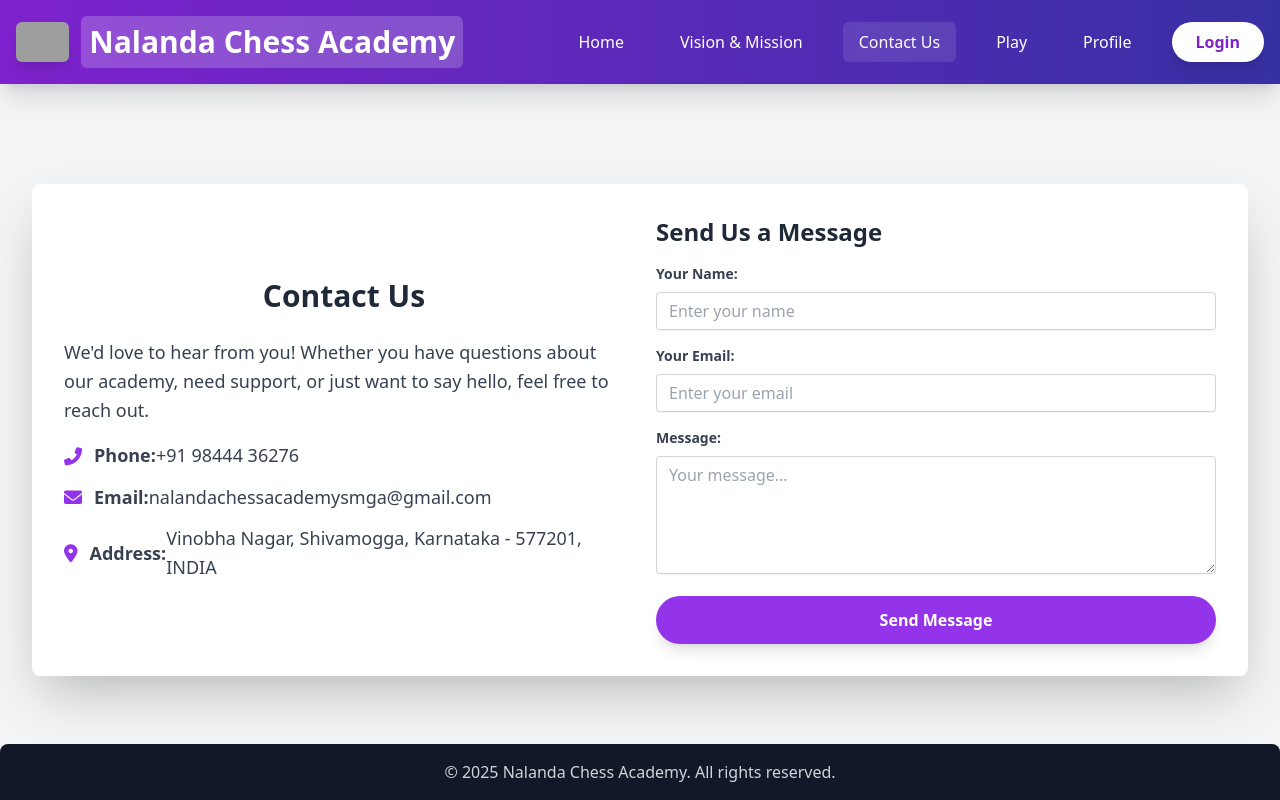
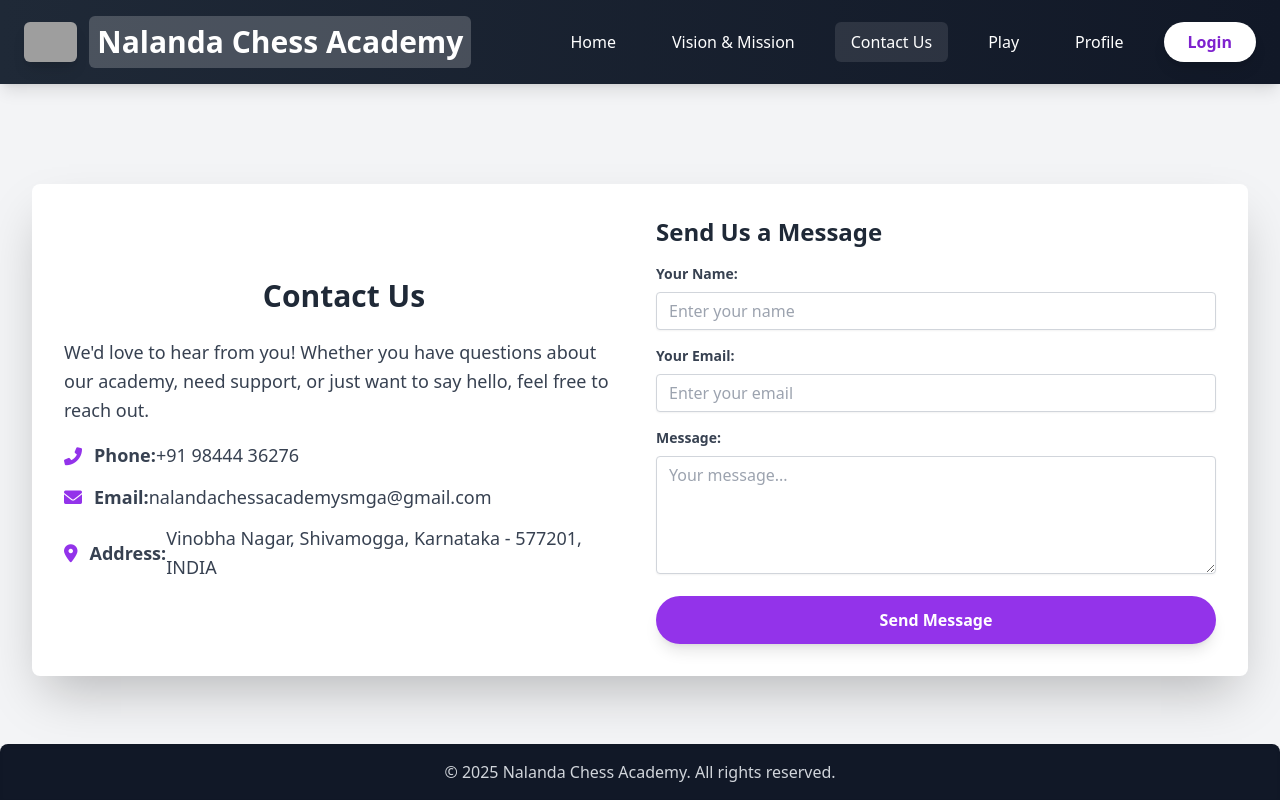
Before and after one commit to nalandachessacademysmga/nca, a plain HTML site: page contact_us.html in a window 1280 px wide. Drawn offline with nearby package versions, Linux system fonts and the light colour scheme; grey boxes are pictures that could not be loaded.

Commit message:
Header update
Updated the gradient from Purple to grey

```diff
--- a/header.html
+++ b/header.html
@@ -2,8 +2,8 @@
 <!-- It includes the logo, site title, and both desktop and mobile navigation. -->
 <!-- This content will be dynamically loaded into other HTML pages to avoid code duplication. -->
 
-<header class="bg-gradient-to-r from-purple-700 to-indigo-800 text-white p-4 shadow-xl">
-    <div class="container mx-auto flex justify-between items-center">
+<header class="bg-gradient-to-r from-gray-800 to-gray-900 text-white shadow-lg sticky top-0 z-50 hidden md:block">
+    <div class="container mx-auto px-6 py-4 flex items-center justify-between">
         <!-- Logo and Site Title -->
         <div class="flex items-center">
             <img src="https://firebasestorage.googleapis.com/v0/b/nalandachessacademy-474db.firebasestorage.app/o/App_assets%2Flogo.png?alt=media&token=023369a4-c43f-4278-8106-f21bcf2a350d" alt="Nalanda Chess Academy Logo" class="h-10 w-auto mr-3 rounded-md shadow-lg">
```
